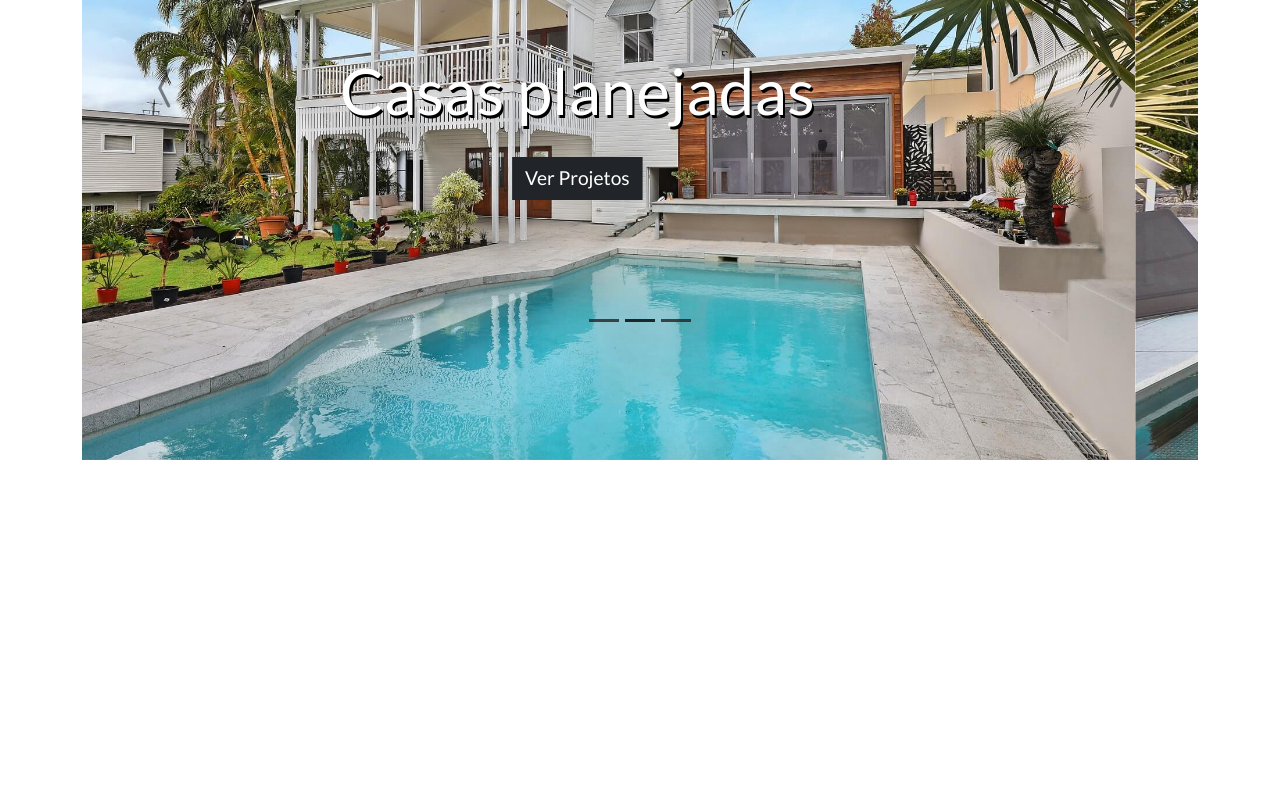
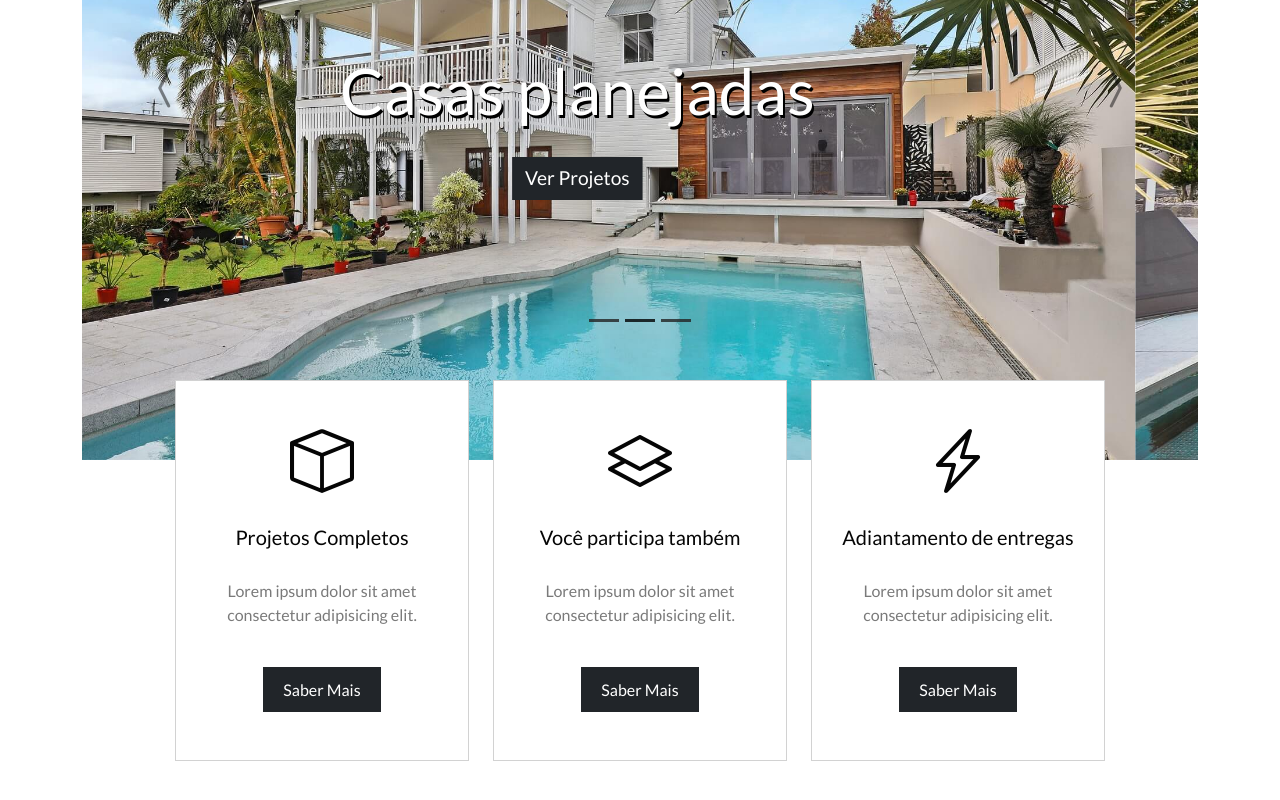
Before and after one commit to jhunvallim/imovi, a plain HTML site: page index.html in a window 1280 px wide. Shown: the part 412-1212 px from the top of the page. Before the commit the page ends 888 px from the top, so only its background shows below. Drawn offline with nearby package versions, Linux system fonts and the light colour scheme.

Commit message:
feat: criação dos mini banners

```diff
--- a/css/styles.css
+++ b/css/styles.css
@@ -94,10 +94,10 @@
   }
 }
 
-@media(min-width: 992px) {
+@media(min-width: 768px) {
   #slider {
     .carousel-caption  {
-      bottom: 15em;
+      bottom: 10em;
       h5 {
         font-size: 4em;
         text-shadow: #000 2px 3px;
@@ -112,3 +112,37 @@
     bottom: 7em
   }
 }
+
+@media(min-width: 992px) {
+  #slider {
+    .carousel-caption {
+      bottom: 15em;
+    }
+  }
+}
+
+/* Mini banners */
+#mini-banners {
+  margin-bottom: 4em;
+  .card {
+    padding: 2em 0.3em;
+    border-radius: 0;
+    margin-bottom: 1em;
+  }
+  i {
+    font-size: 4em;
+  }
+  .card-title {
+    margin-bottom: 1.5em;
+  }
+  .btn {
+    margin-top: 1.5em;
+    padding: 0.6em 1.2em;
+  }
+}
+
+@media(min-width: 768px) {
+  #mini-banners {
+    margin-top: -6em;
+  }
+}
--- a/index.html
+++ b/index.html
@@ -92,6 +92,40 @@
 
     </div>
     <!-- Mini banners -->
+     <div class="col-12 col-md-10 offset-md-1" id="mini-banners">
+      <div class="row">
+        <div class="col-12 col-md-4">
+          <div class="card text-center">
+            <i class="bi bi-box primary-color"></i>
+            <div class="card-body">
+              <h5 class="card-title primary-color">Projetos Completos</h5>
+              <p class="card-text secondary-color">Lorem ipsum dolor sit amet consectetur adipisicing elit.</p>
+              <a href="#" class="btn btn-dark">Saber Mais</a>
+            </div>
+          </div>
+        </div>
+        <div class="col-12 col-md-4">
+          <div class="card text-center">
+            <i class="bi bi-layers primary-color"></i>
+            <div class="card-body">
+              <h5 class="card-title primary-color">Você participa também</h5>
+              <p class="card-text secondary-color">Lorem ipsum dolor sit amet consectetur adipisicing elit.</p>
+              <a href="#" class="btn btn-dark">Saber Mais</a>
+            </div>
+          </div>
+        </div>
+        <div class="col-12 col-md-4">
+          <div class="card text-center">
+            <i class="bi bi-lightning-charge primary-color"></i>
+            <div class="card-body">
+              <h5 class="card-title primary-color">Adiantamento de entregas</h5>
+              <p class="card-text secondary-color">Lorem ipsum dolor sit amet consectetur adipisicing elit.</p>
+              <a href="#" class="btn btn-dark">Saber Mais</a>
+            </div>
+          </div>
+        </div>
+      </div>
+     </div>
   </div>
 </body>
 
```
